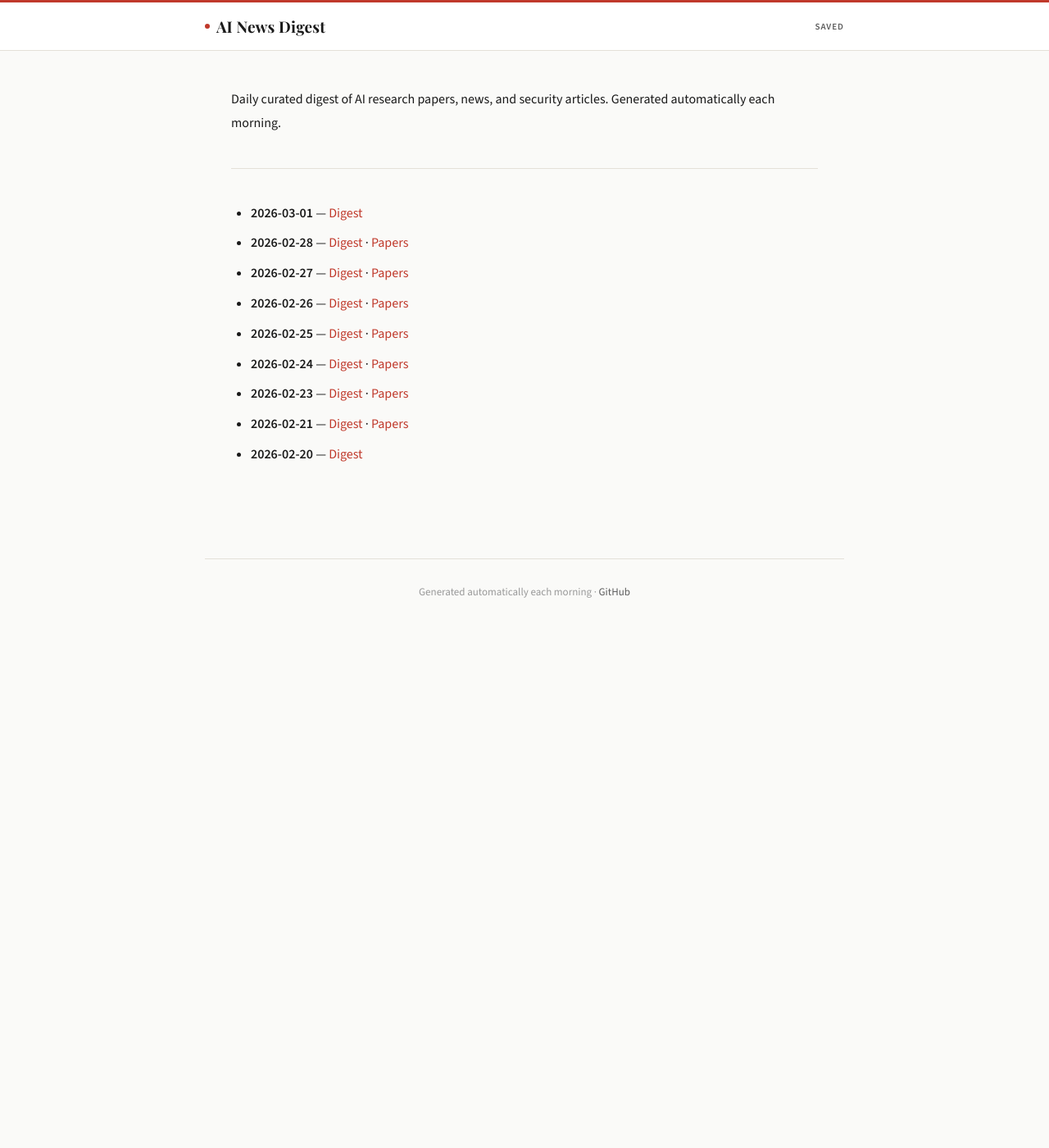
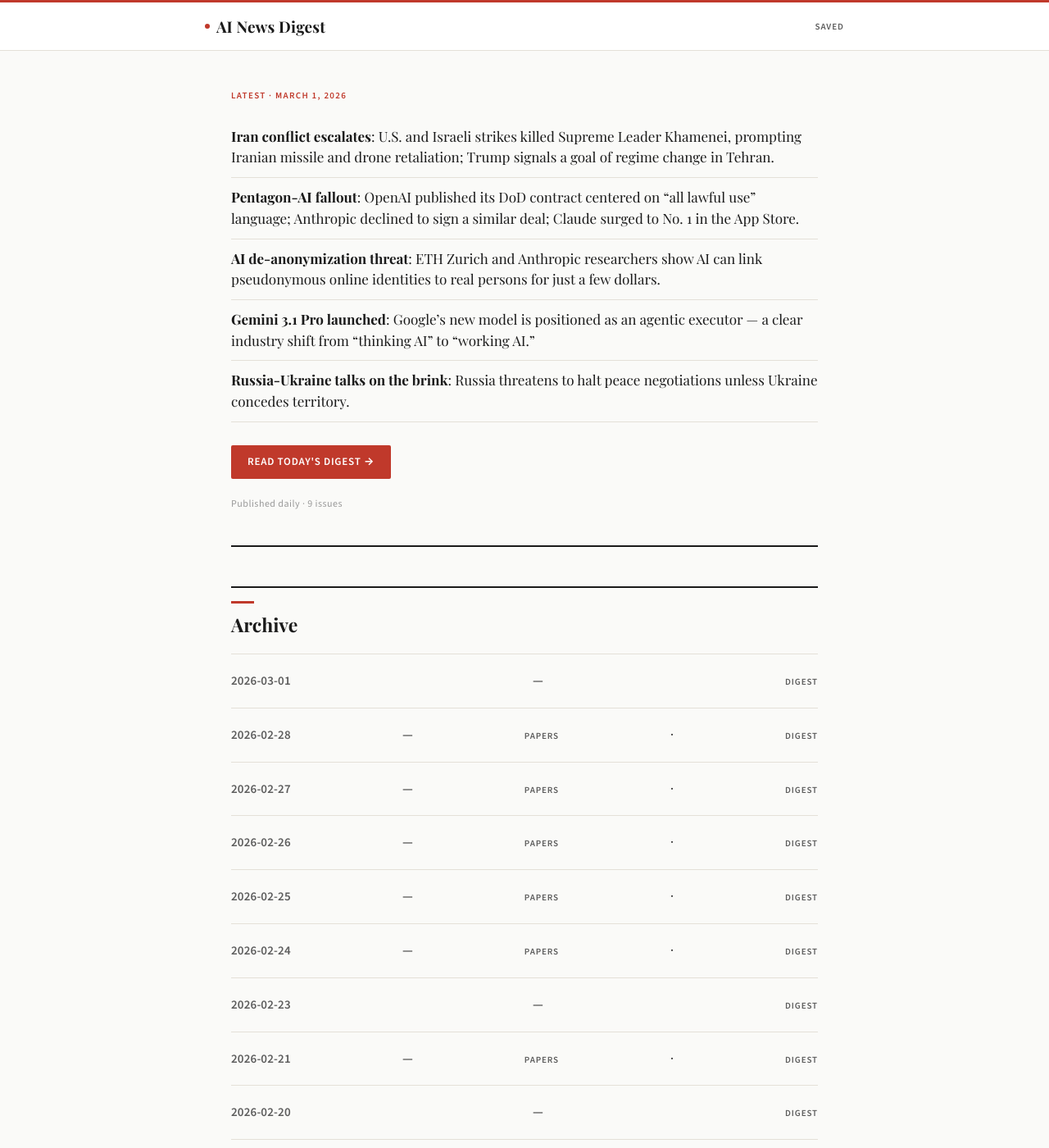
Before and after one commit to eddyariki/news-feed-digest, a Jekyll site: the page built from index.md, in a window 1280 px wide and 1400 px high. Shown: the whole window at 82% size. Built offline with Jekyll 4.4.1, drawn with Linux system fonts in a browser that asks for light colours; some web fonts are replaced.

Commit message:
Add hero block to index: highlights, CTA, archive with papers-first
- New home layout renders latest edition highlights above the archive list
- Primary CTA points to papers when available, falls back to digest
- Archive rows list Papers before Digest
- Hero CSS added to default.html (badge, highlights list, CTA button)
- Fixed .content.is-index CSS selector (previously scoped incorrectly)
- run-digest.sh regenerates index.md with hero front matter on each run

Co-Authored-By: Claude Sonnet 4.6 <noreply@anthropic.com>

```diff
--- a/_layouts/default.html
+++ b/_layouts/default.html
@@ -256,11 +256,82 @@
       vertical-align: top;
     }
 
-    /* ── Index page ─────────────────────────────────────── */
-    .is-index .content > ul {
+    /* ── Hero block (home page) ─────────────────────────── */
+    .hero-block {
+      margin-bottom: 3rem;
+      padding-bottom: 2.5rem;
+      border-bottom: 2px solid var(--text);
+    }
+    .hero-badge {
+      font-family: var(--sans);
+      font-size: 0.6875rem;
+      font-weight: 700;
+      letter-spacing: 0.12em;
+      text-transform: uppercase;
+      color: var(--accent);
+      margin: 0 0 1rem;
+    }
+    .hero-highlights ul {
+      list-style: none;
+      padding: 0; margin: 0 0 0.25rem;
+    }
+    .hero-highlights ul li {
+      font-family: var(--serif);
+      font-size: 1.0625rem;
+      line-height: 1.5;
+      color: var(--text);
+      padding: 0.7rem 0;
+      border-bottom: 1px solid var(--border);
+      margin: 0;
+    }
+    .hero-highlights ul li strong { font-weight: 700; }
+    .hero-ctas {
+      display: flex;
+      align-items: center;
+      gap: 1.25rem;
+      margin-top: 1.75rem;
+      flex-wrap: wrap;
+    }
+    .hero-cta-primary {
+      font-family: var(--sans);
+      font-size: 0.8125rem;
+      font-weight: 700;
+      letter-spacing: 0.06em;
+      text-transform: uppercase;
+      color: var(--surface);
+      background: var(--accent);
+      padding: 0.55rem 1.25rem;
+      text-decoration: none;
+      border-radius: 2px;
+      transition: opacity 0.15s;
+      display: inline-block;
+    }
+    .hero-cta-primary:hover { opacity: 0.85; text-decoration: none; }
+    .hero-cta-secondary-wrap p { margin: 0; }
+    .hero-cta-secondary-wrap a {
+      font-family: var(--sans);
+      font-size: 0.75rem;
+      font-weight: 600;
+      letter-spacing: 0.06em;
+      text-transform: uppercase;
+      color: var(--text-muted);
+      text-decoration: none;
+      transition: color 0.15s;
+    }
+    .hero-cta-secondary-wrap a:hover { color: var(--accent); text-decoration: none; }
+    .hero-meta {
+      margin: 1.25rem 0 0;
+      font-family: var(--sans);
+      font-size: 0.75rem;
+      color: var(--text-light);
+      letter-spacing: 0.04em;
+    }
+
+    /* ── Archive list (home page) ────────────────────────── */
+    .content.is-index > ul {
       list-style: none; padding: 0; margin: 0;
     }
-    .is-index .content > ul > li {
+    .content.is-index > ul > li {
       margin: 0;
       padding: 1.125rem 0;
       border-bottom: 1px solid var(--border);
@@ -268,10 +339,9 @@
       align-items: baseline;
       justify-content: space-between;
       gap: 1.25rem;
-      transition: background 0.15s;
     }
-    .is-index .content > ul > li:first-child { border-top: 1px solid var(--border); }
-    .is-index .content > ul > li > strong {
+    .content.is-index > ul > li:first-child { border-top: 1px solid var(--border); }
+    .content.is-index > ul > li > strong {
       font-family: var(--sans);
       font-size: 0.9375rem;
       font-weight: 600;
@@ -280,15 +350,7 @@
       flex-shrink: 0;
       color: var(--text-muted);
     }
-    /* Reset pill/chip overrides for index em */
-    .is-index .content > ul > li > em:last-of-type {
-      background: none; font-size: inherit;
-      text-transform: none; letter-spacing: 0;
-      color: var(--text-muted); padding: 0;
-      margin: 0; font-style: normal; font-weight: 400;
-    }
-    /* Small-caps text links on index rows */
-    .is-index .content > ul > li a {
+    .content.is-index > ul > li a {
       font-family: var(--sans);
       font-size: 0.6875rem;
       font-weight: 700;
@@ -300,10 +362,7 @@
       white-space: nowrap;
       padding: 0; border: none; border-radius: 0;
     }
-    .is-index .content > ul > li a:hover { color: var(--accent); text-decoration: none; }
-    .is-index .content > ul > li .digest-links {
-      display: flex; gap: 1.25rem; flex-shrink: 0;
-    }
+    .content.is-index > ul > li a:hover { color: var(--accent); text-decoration: none; }
 
     /* ── Footer ─────────────────────────────────────────── */
     .site-footer {
--- /dev/null
+++ b/_layouts/home.html
@@ -0,0 +1,20 @@
+---
+layout: default
+---
+{% if page.hero_date %}
+<div class="hero-block">
+  <p class="hero-badge">Latest &middot; {{ page.hero_date }}</p>
+  <div class="hero-highlights">
+    {{ page.highlights | markdownify }}
+  </div>
+  <div class="hero-ctas">
+    <a class="hero-cta-primary" href="{{ site.baseurl }}/{{ page.hero_primary_link }}">{{ page.hero_primary_label }} &rarr;</a>
+    {% if page.hero_secondary and page.hero_secondary != '' %}
+    <span class="hero-cta-secondary-wrap">{{ page.hero_secondary | markdownify | strip }}</span>
+    {% endif %}
+  </div>
+  <p class="hero-meta">Published daily &middot; {{ page.issue_count }} issues</p>
+</div>
+{% endif %}
+
+{{ content }}
--- a/index.md
+++ b/index.md
@@ -1,18 +1,27 @@
 ---
 title: AI News Digest
+layout: home
+hero_date: "March 1, 2026"
+hero_primary_label: "Read Today's Digest"
+hero_primary_link: "2026-03-01/digest"
+hero_secondary: ""
+issue_count: 9
+highlights: |
+  - **Iran conflict escalates**: U.S. and Israeli strikes killed Supreme Leader Khamenei, prompting Iranian missile and drone retaliation; Trump signals a goal of regime change in Tehran.
+  - **Pentagon-AI fallout**: OpenAI published its DoD contract centered on "all lawful use" language; Anthropic declined to sign a similar deal; Claude surged to No. 1 in the App Store.
+  - **AI de-anonymization threat**: ETH Zurich and Anthropic researchers show AI can link pseudonymous online identities to real persons for just a few dollars.
+  - **Gemini 3.1 Pro launched**: Google's new model is positioned as an agentic executor — a clear industry shift from "thinking AI" to "working AI."
+  - **Russia-Ukraine talks on the brink**: Russia threatens to halt peace negotiations unless Ukraine concedes territory.
 ---
 
-Daily curated digest of AI research papers, news, and security articles.
-Generated automatically each morning.
-
----
+## Archive
 
 - **2026-03-01** — [Digest](2026-03-01/digest)
-- **2026-02-28** — [Digest](2026-02-28/digest) · [Papers](2026-02-28/papers)
-- **2026-02-27** — [Digest](2026-02-27/digest) · [Papers](2026-02-27/papers)
-- **2026-02-26** — [Digest](2026-02-26/digest) · [Papers](2026-02-26/papers)
-- **2026-02-25** — [Digest](2026-02-25/digest) · [Papers](2026-02-25/papers)
-- **2026-02-24** — [Digest](2026-02-24/digest) · [Papers](2026-02-24/papers)
-- **2026-02-23** — [Digest](2026-02-23/digest) · [Papers](2026-02-23/papers)
-- **2026-02-21** — [Digest](2026-02-21/digest) · [Papers](2026-02-21/papers)
+- **2026-02-28** — [Papers](2026-02-28/papers) · [Digest](2026-02-28/digest)
+- **2026-02-27** — [Papers](2026-02-27/papers) · [Digest](2026-02-27/digest)
+- **2026-02-26** — [Papers](2026-02-26/papers) · [Digest](2026-02-26/digest)
+- **2026-02-25** — [Papers](2026-02-25/papers) · [Digest](2026-02-25/digest)
+- **2026-02-24** — [Papers](2026-02-24/papers) · [Digest](2026-02-24/digest)
+- **2026-02-23** — [Digest](2026-02-23/digest)
+- **2026-02-21** — [Papers](2026-02-21/papers) · [Digest](2026-02-21/digest)
 - **2026-02-20** — [Digest](2026-02-20/digest)
```
